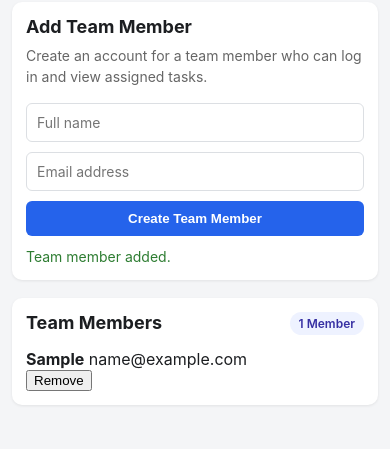
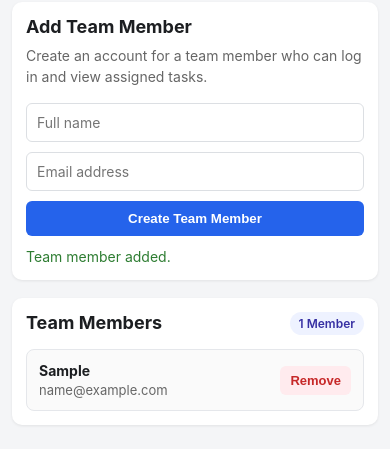
Before and after one commit to Nehatere/task_manager, a plain HTML site: page frontend/team.html in a window 390 px wide. Both pictures are taken after typing "Sample", "name@example.com" into the empty fields and a click on the button "Create Team Member". Shown: the part 121-570 px from the top of the page. Drawn offline with Linux system fonts and the light colour scheme.

Commit message:
Update team.css

```diff
--- a/frontend/team.css
+++ b/frontend/team.css
@@ -121,4 +121,45 @@
   .team-section-header {
     align-items: flex-start;
   }
+  .member-item {
+  display: flex;
+  justify-content: space-between;
+  align-items: center;
+  gap: 12px;
+  padding: 12px;
+  border: 1px solid #e5e7eb;
+  border-radius: 8px;
+  background: #fafafa;
 }
+
+.member-info {
+  display: flex;
+  flex-direction: column;
+  gap: 3px;
+}
+
+.member-info strong {
+  font-size: 14px;
+  color: #1c1e21;
+}
+
+.member-info span {
+  font-size: 13px;
+  color: #666;
+}
+
+.member-delete {
+  border: none;
+  border-radius: 6px;
+  padding: 7px 10px;
+  background: #ffebee;
+  color: #c62828;
+  font-size: 13px;
+  font-weight: 600;
+  cursor: pointer;
+}
+
+.member-delete:hover {
+  background: #ffcdd2;
+}
+}
```
